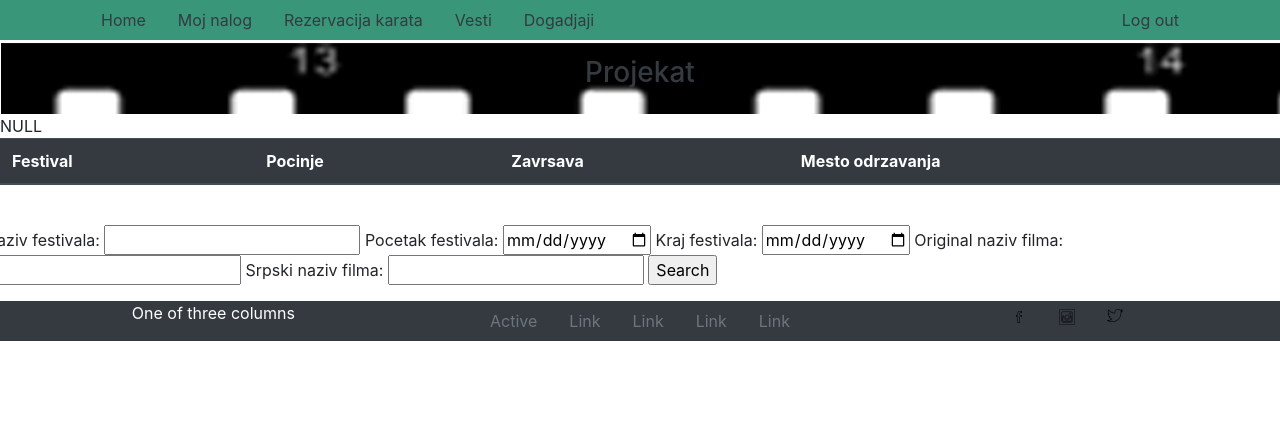
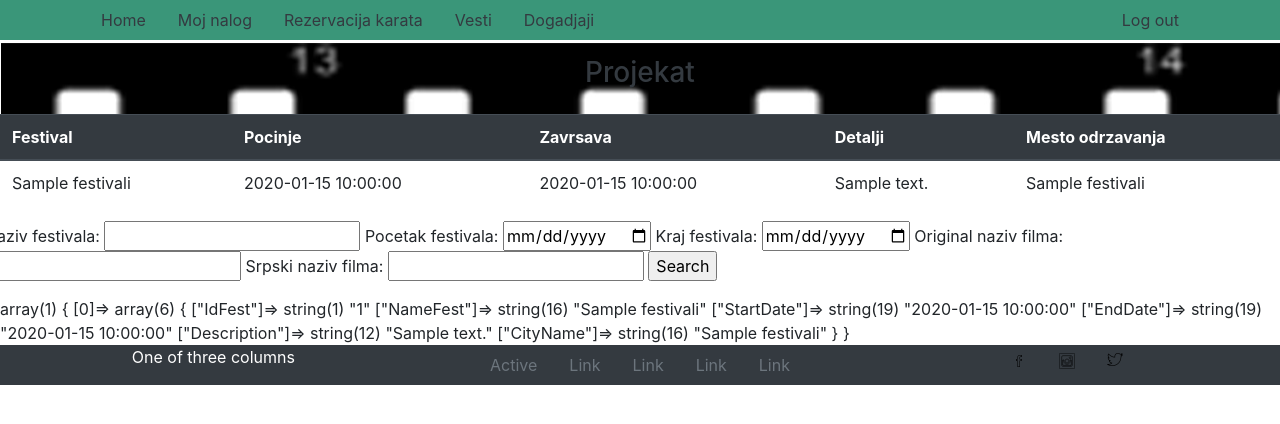
Before and after one commit to Dacy13/Film, a CodeIgniter app: page /database/index.php/KorisnikKontroler in a window 1280 px wide. Shown: the top 424 px of the page. Run offline with CodeIgniter, Linux system fonts and the light colour scheme; tables that the repository leaves empty or names only in its code hold one stand-in row (values such as "Sample post"); data that the repository does not hold is empty.

Commit message:
proradili festivali

```diff
--- a/application/config/config.php
+++ b/application/config/config.php
@@ -158,7 +158,7 @@
 | DO NOT CHANGE THIS UNLESS YOU FULLY UNDERSTAND THE REPERCUSSIONS!!
 |
 */
-$config['permitted_uri_chars'] = 'a-z 0-9~%.:_\-';
+$config['permitted_uri_chars'] = 'a-z 0-9~%.:_\-=';
 
 /*
 |--------------------------------------------------------------------------
--- a/application/controllers/KorisnikKontroler.php
+++ b/application/controllers/KorisnikKontroler.php
@@ -11,34 +11,74 @@
 //
 //            redirect('/Login');
 
+      $this->load->model('KorisnikModel');
     }
 
     public function index() {
 
 //        if($this->session->user != null ){
-//            redirect('/KorisnickiKontroler');
+//            redirect('/KorisnikKontroler');
 //        }
 
+        $start = $this->KorisnikModel->pocetak();
+        $kraj = $this->KorisnikModel->kraj();
+
+        //sa $sad i $time povlacimo danasnji datum, pa u if-u uporedjujemo sa pocetkom/krajem festivala
+
+        $sad = date("Y-m-d");
+        $time = date('Y-m-d', strtotime($sad));
+
+        if( ( $time >= $start || $time<= $start) && $time<$kraj){
+             $festivali = $this->KorisnikModel->prikaziFestivale();
+        }
+
         $data['middle'] = 'middle/korisnik';
+        $data['middleData'] = ['festivali' => $festivali];
         $this->load->view('basicTemplate', $data);
     }
 
 
-    //funkcija za prikazivanje 5 najskorijih festivala
+public function proba(){
 
-    public function festivali(){
+    if(isset($_GET['trazi'])) {
+            $imeFest = $this->input->get('imeFest');
+            $engNaziv = $this->input->get('engNaziv');
+            $srbNaziv = $this->input->get('srbNaziv');
+            $pocetak = $this->input->get('od');
+            $zavrsetak = $this->input->get('do');
 
-        $this->load->model('KorisnikModel');
+            $festivali = $this->KorisnikModel->pretragaFestivala();
 
-        $fest = $this->KorisnikModel->prikaziFestivale();
-
-        $festOd = $fest['StartDate'];
-        $festDo = $fest['EndDate'];
+            $festival = $festivali." where NameFest like '%$imeFest%'";
 
 
-        $data['middle'] = 'middle/korisnik';
-        $data['middleData'] = ['festivali' => $fest];
-        $this->load->view('basicTemplate', $data);
+             $start = $this->KorisnikModel->pocetak();
+             $kraj = $this->KorisnikModel->kraj();
 
-    }
+
+//        da izlista sve festivale koji nisu zavrseni i da moze da se pretrazuje sa vise parametara istovremeno
+//
+//                 if( (($pocetak >= $start) || ($pocetak <= $start)) && ($pocetak <= kraj)) {
+//                        if(!empty($pocetak)) {
+//                            $festival = $festival . " and StartDate >= $pocetak";
+//                        }
+//
+//                        if(!empty($kraj)) {
+//                            $festival = $festival . " and EndDate <= $kraj";
+//                        }
+//
+//                        if(!empty($engNaziv)) {
+//                             $festival = $festival. " and OriginalTitle = $engNaziv";
+//                        }
+//
+//                        if(!empty($srbNaziv)) {
+//                            $festival = $festival . " and SerbianTitle = $srbNaziv";
+//                        }
+//
+                $data['middle'] = ['middle/korisnik'];
+                $data['middleData'] = ['festival' => $festival];
+                $this->load->view('basicTemplate', $data);
+                 }
 }
+
+}
--- a/application/models/KorisnikModel.php
+++ b/application/models/KorisnikModel.php
@@ -29,7 +29,6 @@
         $this->db->from('festivali');
         $this->db->join('gradovi', 'festivali.IdGrad = gradovi.IdGrad');
         $this->db->order_by('festivali.StartDate', 'ASC');
-      //  $this->db->where('festivali.IdFest', $idFest);
         $this->db->limit('5');
 
         $query = $this->db->get();
@@ -38,6 +37,23 @@
 
 
     }
+    // datum kada pocinje festival
+
+    public function pocetak() {
+
+    $query = $this->db->get_where('festivali', 'StartDate');
+
+        return $query->result_array();
+
+    }
+
+    //datum kada se zavrsava festival
+
+    public function kraj() {
+        $query = $this->db->get_where('festivali', 'EndDate');
+        return $query->result_array();
+    }
+
 
     // pretraga festivala i filmova
 
@@ -60,7 +76,4 @@
 
    }
 
-
-
-
 }
--- a/application/views/middle/korisnik.php
+++ b/application/views/middle/korisnik.php
@@ -7,6 +7,7 @@
               <th scope="col">Festival</th>
               <th scope="col">Pocinje</th>
               <th scope="col">Zavrsava</th>
+              <th scope="col">Detalji</th>
               <th scope="col">Mesto odrzavanja</th>
             </tr>
           </thead>
@@ -15,36 +16,29 @@
 
 
 
-              var_dump($fest);
+              $imena = array();
 
+                    foreach ($festivali as $fest) {
 
-
-
-
-
-
-//              $imena = array();
-//              if(is_array($pet)) {
-//                    foreach ($pet as $fest) {
-//
-//                    ?>
+                    ?>
             <tr>
                <td>
                    <?php
-//                        $ime = $fest['NameFest'];
-//                            if(!in_array($ime, $imena)){
-//                                echo "$ime";
-//                                $imena[] = $ime;
-//                               }
-//                    ?>
-               </td><?php // echo $fest['NameFest']; ?>
-              <td><?php // echo $fest['StartDate']; ?> </td>
-              <td><?php // echo $fest['EndDate']; ?> </td>
-              <td><?php // echo $fest['CityName']; ?></td>
+                        $ime = $fest['NameFest'];
+                            if(!in_array($ime, $imena)){
+                                echo "$ime";
+                                $imena[] = $ime;
+                               }
+                    ?>
+               </td><?php //echo $fest['NameFest']; ?>
+              <td><?php echo $fest['StartDate']; ?> </td>
+              <td><?php echo $fest['EndDate']; ?> </td>
+              <td><?php echo $fest['Description']; ?> </td>
+              <td><?php echo $fest['CityName']; ?></td>
             </tr>
             <?php
-//              }
-//                            } ?>
+              } ?>
+
           </tbody>
        </table>
 
@@ -53,17 +47,20 @@
 <!--   forma za pretragu festivala i filmova-->
 
     <div class="row justify-content-center">
-        <form name='pretraga' method='GET' action='value="<?php  ?>"'>
+        <form name='pretraga' method='GET' action='value="<?php $imeFest ?? []  ?>"'>
         Naziv festivala:
-        <input type="text" name="imeFest" value="<?php  ?>">
+        <input type="text" name="imeFest" value="<?php $engNaziv ?? [] ?>">
         Pocetak festivala:
-        <input type="date" name="od" value="<?php  ?>">
+        <input type="date" name="od" value="<?php $pocetak ?? [] ?>">
         Kraj festivala:
-        <input type="date" name="do" value="<?php  ?>">
+        <input type="date" name="do" value="<?php $zavrsetak ?? [] ?>">
          Original naziv filma:
-        <input type="text" name="engNaziv" value="<?php  ?>">
+        <input type="text" name="engNaziv" value="<?php $engNaziv ?? [] ?>">
         Srpski naziv filma:
-        <input type="text" name="srbNaziv" value="<?php  ?>">
+        <input type="text" name="srbNaziv" value="<?php $srbNaziv ?? [] ?>">
         <input type='submit' name='trazi' value='Search'>
         </form>
     </div>
+<div>
+    <?php var_dump($festivali); ?>
+</div>
```
